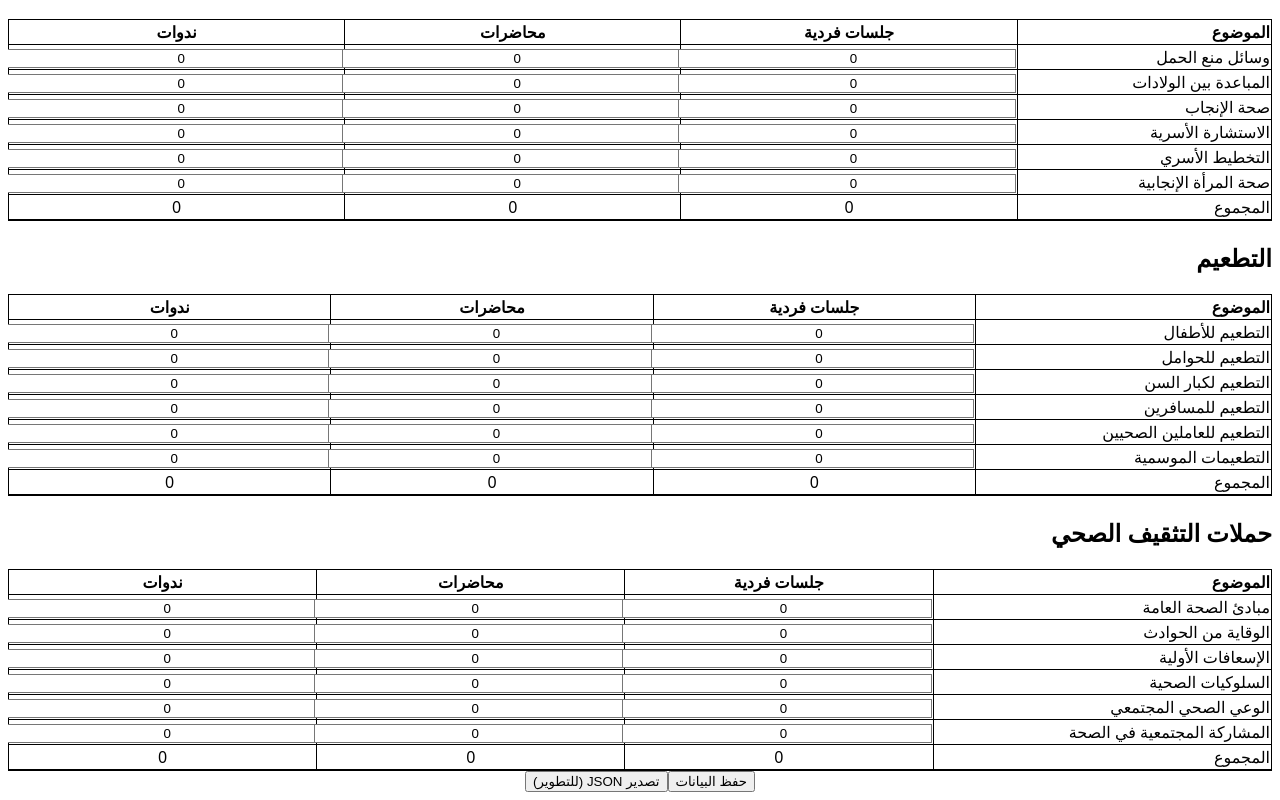
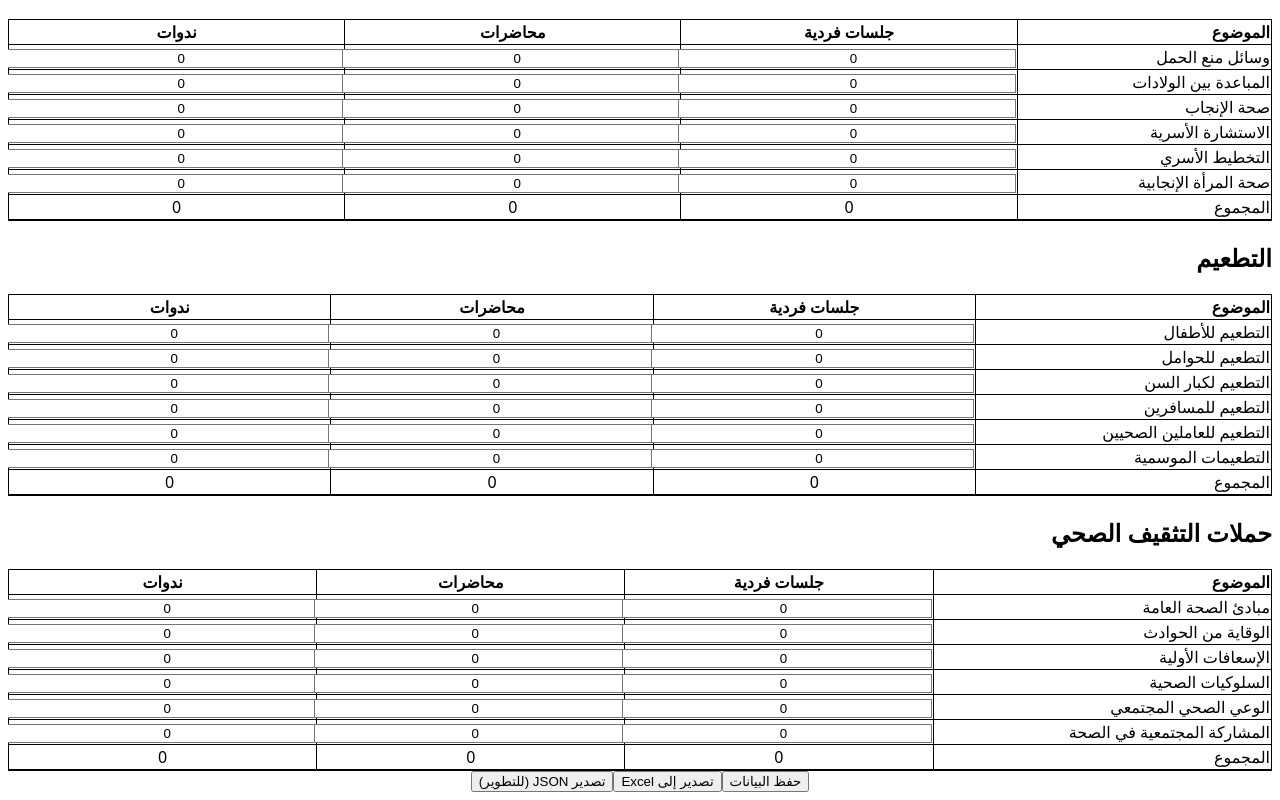
Before and after one commit to kahnazaw/health-poster-legend, a Next.js app: page /statistics in a window 1280 px wide. Shown: the part 2196-2996 px from the top of the page. Built offline with nearby package versions, Linux system fonts and the light colour scheme.

Commit message:
Add Excel export functionality for monthly health promotion statistics

```diff
--- a/package.json
+++ b/package.json
@@ -12,7 +12,8 @@
     "html-to-image": "^1.11.13",
     "next": "16.1.1",
     "react": "19.2.3",
-    "react-dom": "19.2.3"
+    "react-dom": "19.2.3",
+    "xlsx": "^0.18.5"
   },
   "devDependencies": {
     "@tailwindcss/postcss": "^4",
--- a/src/app/statistics/page.tsx
+++ b/src/app/statistics/page.tsx
@@ -1,6 +1,7 @@
 "use client";
 
 import { useState } from "react";
+import * as XLSX from "xlsx";
 
 // Data structure matching the official Iraqi Ministry of Health monthly statistics form
 interface TopicStatistics {
@@ -207,11 +208,9 @@ export default function StatisticsPage() {
 
   const handleSubmit = (e: React.FormEvent) => {
     e.preventDefault();
-    // Prepare data for future Excel export
     const exportData = JSON.stringify(formData, null, 2);
     console.log("Statistics Data:", exportData);
-    // TODO: Implement Excel export functionality
-    alert("تم حفظ البيانات. سيتم إضافة وظيفة التصدير إلى Excel قريباً.");
+    alert("تم حفظ البيانات بنجاح.");
   };
 
   const calculateCategoryTotal = (categoryKey: keyof typeof formStructure) => {
@@ -223,6 +222,67 @@ export default function StatisticsPage() {
       total.seminars += topic.seminars;
     });
     return total;
+  };
+
+  const handleExportToExcel = () => {
+    // Prepare data for Excel export
+    const excelData: Array<{
+      "اسم المركز الصحي": string;
+      "الشهر": string;
+      "السنة": number;
+      "الفئة": string;
+      "الموضوع": string;
+      "جلسات فردية": number;
+      "محاضرات": number;
+      "ندوات": number;
+    }> = [];
+
+    // Add header information and all statistics
+    Object.entries(formStructure).forEach(([categoryKey, category]) => {
+      const categoryData = formData.categories[categoryKey as keyof typeof formStructure];
+
+      category.topics.forEach((topic) => {
+        const topicData = categoryData[topic] || initialTopicStats;
+        excelData.push({
+          "اسم المركز الصحي": formData.healthCenterName || "",
+          "الشهر": formData.month,
+          "السنة": formData.year,
+          "الفئة": category.title,
+          "الموضوع": topic,
+          "جلسات فردية": topicData.individualSessions,
+          "محاضرات": topicData.lectures,
+          "ندوات": topicData.seminars,
+        });
+      });
+    });
+
+    // Create workbook and worksheet
+    const worksheet = XLSX.utils.json_to_sheet(excelData);
+    const workbook = XLSX.utils.book_new();
+    XLSX.utils.book_append_sheet(workbook, worksheet, "إحصائيات التوعية الصحية");
+
+    // Set column widths for better readability
+    const columnWidths = [
+      { wch: 25 }, // اسم المركز الصحي
+      { wch: 10 }, // الشهر
+      { wch: 10 }, // السنة
+      { wch: 30 }, // الفئة
+      { wch: 35 }, // الموضوع
+      { wch: 15 }, // جلسات فردية
+      { wch: 12 }, // محاضرات
+      { wch: 12 }, // ندوات
+    ];
+    worksheet["!cols"] = columnWidths;
+
+    // Generate Excel file and download
+    const monthNames = [
+      "يناير", "فبراير", "مارس", "أبريل", "مايو", "يونيو",
+      "يوليو", "أغسطس", "سبتمبر", "أكتوبر", "نوفمبر", "ديسمبر",
+    ];
+    const monthName = monthNames[parseInt(formData.month) - 1] || formData.month;
+    const fileName = `إحصائيات_التوعية_الصحية_${formData.year}_${monthName}.xlsx`;
+
+    XLSX.writeFile(workbook, fileName);
   };
 
   return (
@@ -409,12 +469,19 @@ export default function StatisticsPage() {
           })}
 
           {/* Submit Button */}
-          <div className="mt-8 flex justify-center gap-4">
+          <div className="mt-8 flex justify-center gap-4 flex-wrap">
             <button
               type="submit"
               className="px-8 py-3 bg-emerald-600 text-white rounded-lg font-medium hover:bg-emerald-700 transition-colors"
             >
               حفظ البيانات
+            </button>
+            <button
+              type="button"
+              onClick={handleExportToExcel}
+              className="px-8 py-3 bg-green-600 text-white rounded-lg font-medium hover:bg-green-700 transition-colors"
+            >
+              تصدير إلى Excel
             </button>
             <button
               type="button"
```
Also changed, not shown: 1 other file (tests, documents, lock files or other folders).
